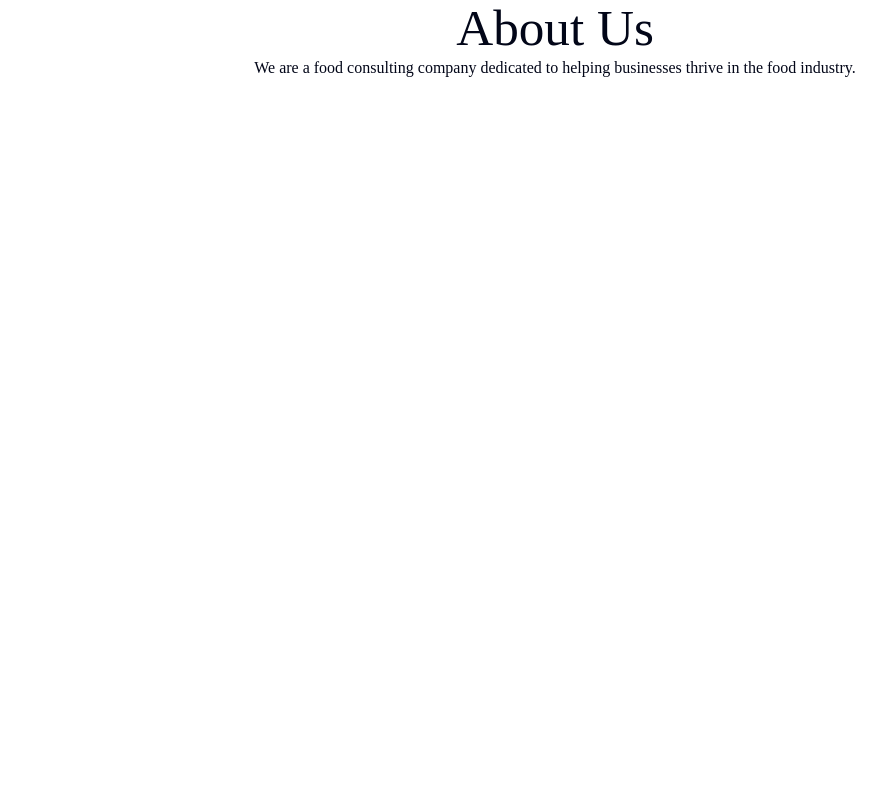
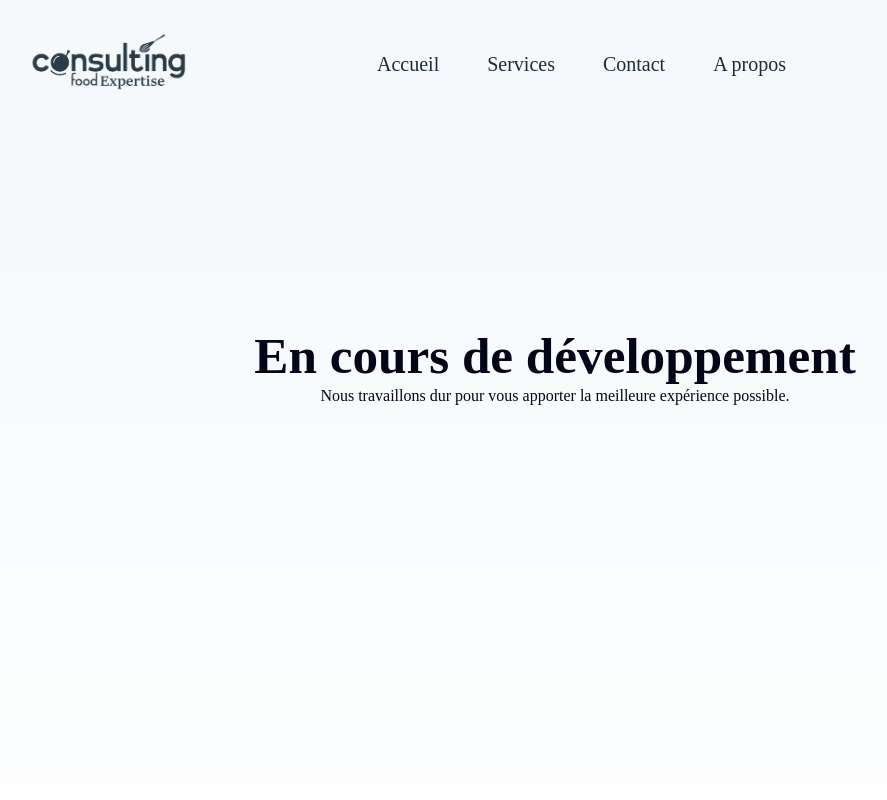
Before and after one commit to AntoninLmp/foodConsulting, a React (Vite) app: page /About in a window 1280 px wide. Shown: the top 800 px of the page, without its empty margins (85-972 px from the left). Built offline with nearby package versions, Linux system fonts and the light colour scheme; a web font is replaced by a local one.

Commit message:
<feat>: Update page in production

```diff
--- a/src/pages/About.tsx
+++ b/src/pages/About.tsx
@@ -1,10 +1,16 @@
+import Navbar from "./Navbar";
+import Footer from "./Footer";
 
 function About() {
   return (
-    <div>
-      <h1>About Us</h1>
-      <p>We are a food consulting company dedicated to helping businesses thrive in the food industry.</p>
-    </div>
+    <>
+      <Navbar colors="bg-[#f5f9fc]"/>
+      <div className="min-h-svh bg-gradient-to-b from-[#f5f9fc] to-white">
+        <h1 className="text-3xl pt-50 font-bold">En cours de développement</h1>
+        <p>Nous travaillons dur pour vous apporter la meilleure expérience possible.</p>
+      </div>
+      <Footer />
+    </>
   );
 }
 export default About;
--- a/src/pages/Navbar.tsx
+++ b/src/pages/Navbar.tsx
@@ -4,7 +4,7 @@ type NavbarProps = {
   colors?: string;
 };
 
-function Navbar({ colors = "bg-white"} : NavbarProps) {
+function Navbar({ colors = "bg-white" }: NavbarProps) {
   const [scrolled, setScrolled] = useState(false);
 
   useEffect(() => {
@@ -28,16 +28,59 @@ function Navbar({ colors = "bg-white"} : NavbarProps) {
           }`}
         >
           <li>
-            <a href="/" className="text-xl">Accueil</a>
+            <a href="/" className="text-xl">
+              Accueil
+            </a>
+          </li>
+          <li className="relative group">
+            <a href="/#services" className="text-xl">
+              Services
+            </a>
+
+            {/* Menu déroulant visible au hover du parent OU du menu */}
+            <ul className="absolute left-[-55px] mt-4 w-64 bg-white shadow-lg rounded-lg opacity-0 group-hover:opacity-100 group-hover:translate-y-1 transform transition-all duration-200 pointer-events-none group-hover:pointer-events-auto z-20">
+              <li className="py-2 hover:bg-gray-100 rounded-lg">
+                <a href="/gestion" className="px-4">
+                  Gestion
+                </a>
+              </li>
+              <li className="py-2 hover:bg-gray-100 rounded-lg">
+                <a href="/ressources-humaines" className="px-4">
+                  Ressources Humaines
+                </a>
+              </li>
+              <li className="py-2 hover:bg-gray-100 rounded-lg">
+                <a href="/hygiene-securite" className="px-4">
+                  Hygiène et Sécurité
+                </a>
+              </li>
+              <li className="py-2 hover:bg-gray-100 rounded-lg">
+                <a href="/controle-gestion" className="px-4">
+                  Contrôle de Gestion
+                </a>
+              </li>
+              <li className="py-2 hover:bg-gray-100 rounded-lg">
+                <a href="/transformation" className="px-4">
+                  Transformation
+                </a>
+              </li>
+              <li className="py-2 hover:bg-gray-100 rounded-lg">
+                <a href="/appel-offres" className="px-4">
+                  Appel d'Offres
+                </a>
+              </li>
+            </ul>
+          </li>
+
+          <li>
+            <a href="/" className="text-xl">
+              Contact
+            </a>
           </li>
           <li>
-            <a href="/#services" className="text-xl">Services</a>
-          </li>
-          <li>
-            <a href="/" className="text-xl">Contact</a>
-          </li>
-          <li>
-            <a href="/about" className="text-xl">A propos</a>
+            <a href="/about" className="text-xl">
+              A propos
+            </a>
           </li>
         </ul>
       </div>
```
